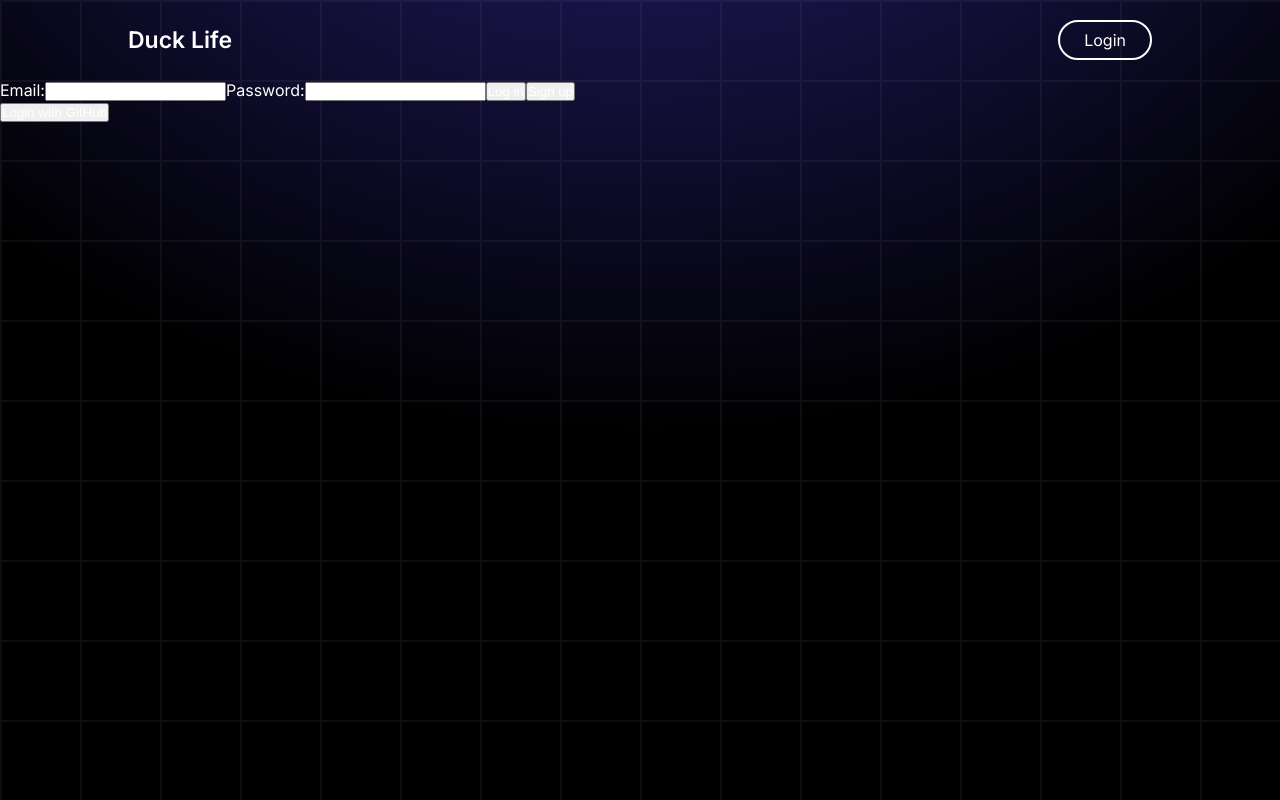
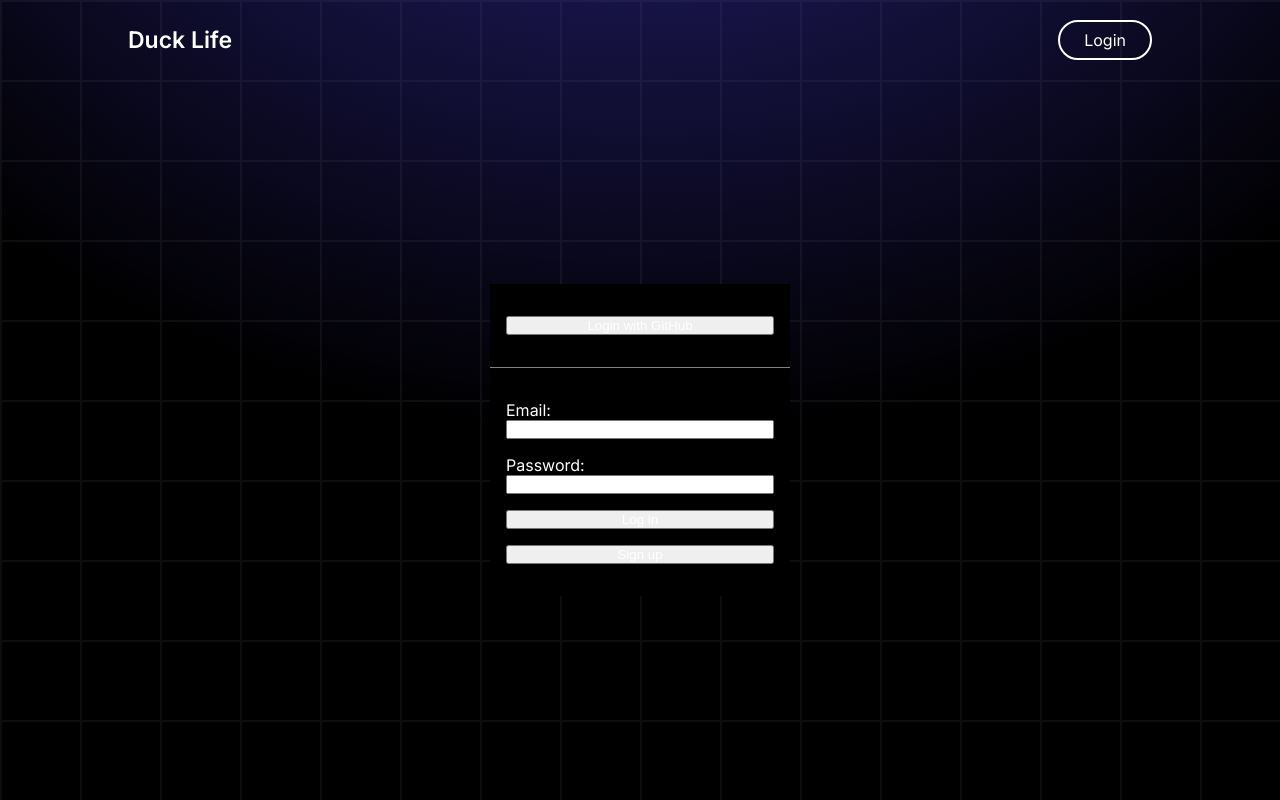
Before and after one commit to 5thAttemptCode/DevDuck, a Next.js app: page /login in a window 1280 px wide. Built offline with nearby package versions, Linux system fonts and the light colour scheme.

Commit message:
added styling

```diff
--- a/app/login/page.tsx
+++ b/app/login/page.tsx
@@ -1,21 +1,26 @@
 import { login, signup, loginWithGitHub } from './actions'
+import styles from "./style.module.css"
 
 
 export default function LoginPage() {
 
   return (
-    <>
-      <form>
-        <label htmlFor="email">Email:</label>
-        <input id="email" name="email" type="email" required />
-        <label htmlFor="password">Password:</label>
-        <input id="password" name="password" type="password" required />
+    <section className={styles.section}>
+      <form className={styles.form} action={loginWithGitHub} method="post">
+        <button type="submit">Login with GitHub</button>
+      </form>
+      <form className={styles.form}>
+        <span className={styles.span}>
+          <label htmlFor="email">Email:</label>
+          <input id="email" name="email" type="email" required />
+        </span>
+        <span className={styles.span}>
+          <label htmlFor="password">Password:</label>
+          <input id="password" name="password" type="password" required />
+        </span>
         <button formAction={login}>Log in</button>
         <button formAction={signup}>Sign up</button>
       </form>
-      <form action={loginWithGitHub} method="post">
-        <button type="submit">Login with GitHub</button>
-      </form>
-    </>
+    </section>
   )
 }
--- /dev/null
+++ b/app/login/style.module.css
@@ -0,0 +1,22 @@
+.section{
+    height: calc(100vh - 10vh);
+    max-width: 300px;
+    margin-inline: auto;
+    padding-top: 0;
+}
+
+.form{
+    display: grid;
+    gap: 1rem;
+    width: 100%;
+    padding: 2rem 1rem;
+    background: black;
+
+    .span{
+        display: grid;
+    }
+
+    &:nth-child(2){
+        border-top: 1px solid grey;
+    }
+}
```
